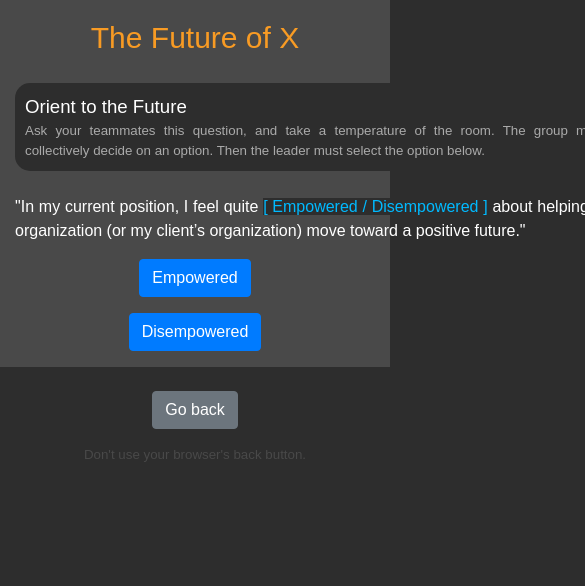
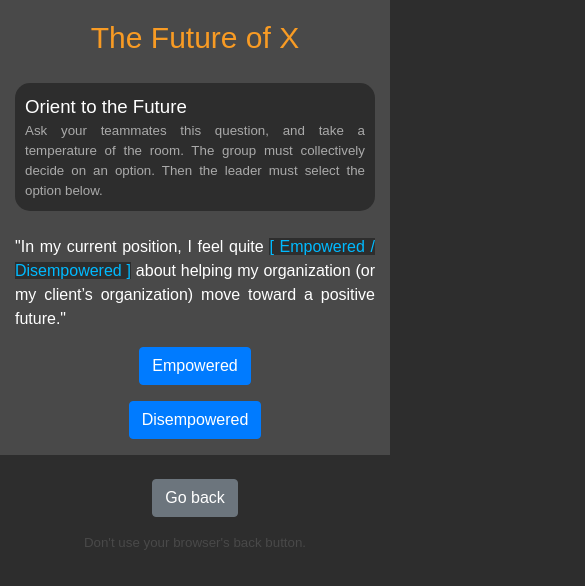
Before and after one commit to BradOFarrell/future-of-x, a React (Create React App) app: page / in a window 390 px wide. Shown: the top 586 px of the page, 585 px wide, since content can reach past the window. Built offline with nearby package versions, Linux system fonts and the light colour scheme.

Commit message:
fixed css for mobile

```diff
--- a/src/App.css
+++ b/src/App.css
@@ -57,7 +57,7 @@ h2 {
   background:#2d2d2d;
   color: #AAAAAA;
   font-size: 10pt;
-  width: 600px;
+  max-width: 600px;
   margin: 0 auto;
   border-radius: 15px;
   padding: 10px;
@@ -71,7 +71,7 @@ h2 {
 }
 .promptbox{
   text-align:justify;
-  width: 600px;
+  max-width: 600px;
   margin: 0 auto;
 }
 
```
